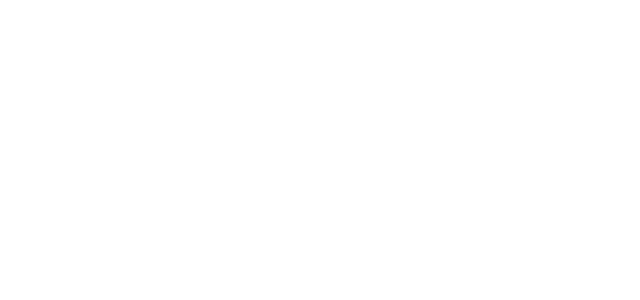
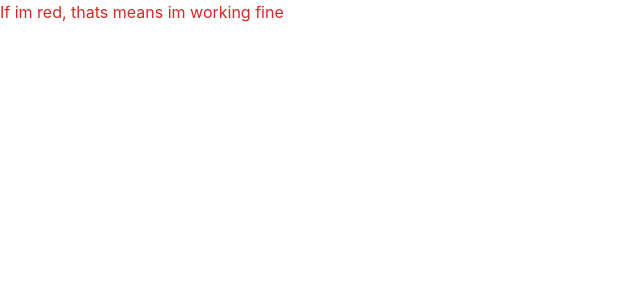
Before and after one commit to husinzz/ts-react-template, a React (Create React App) app: page / in a window 1280 px wide. Shown: the top 300 px of the page, without its empty margins (0-640 px from the left). Built offline with nearby package versions, Linux system fonts and the light colour scheme; the HTML template or start-up script is replaced by a standard one.

Commit message:
feat : changed index page

```diff
--- a/src/App.tsx
+++ b/src/App.tsx
@@ -2,8 +2,9 @@
 
 function App() {
   return (
-    <div className="App">
-    </div>
+    <>
+      <h1 className="text-red-600">If im red, thats means im working fine</h1>
+    </>
   );
 }
 
```
